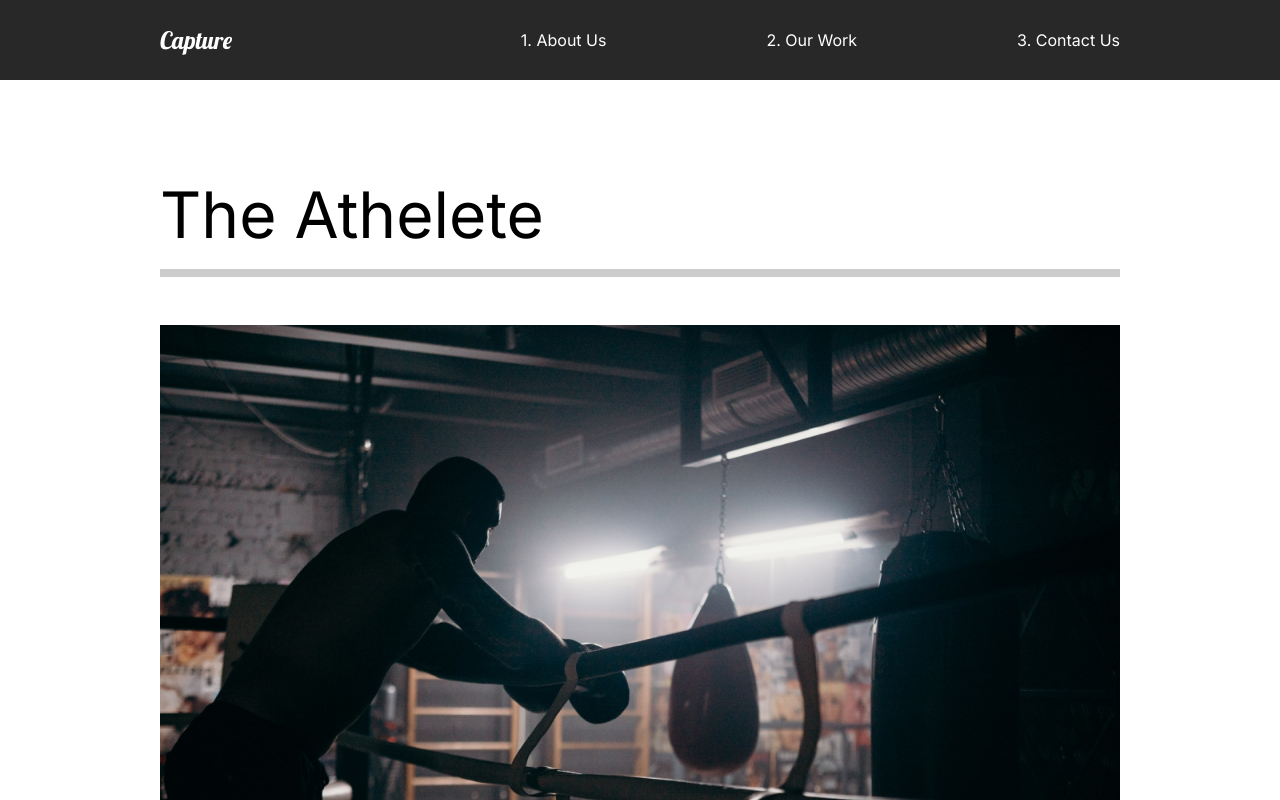
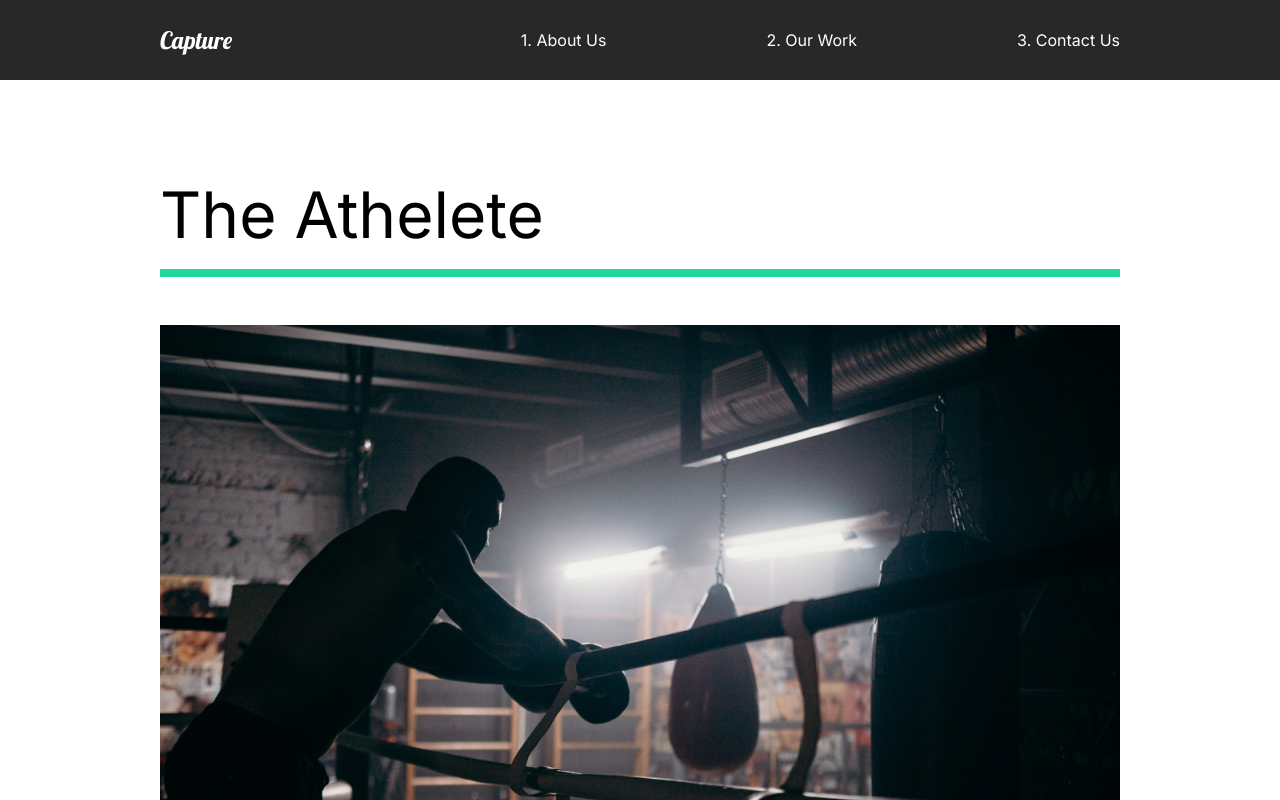
Before and after one commit to jurajrc/the-creative-react-course-capture, a React (Create React App) app: page /work in a window 1280 px wide. Shown: the top 800 px of the page. Built offline with nearby package versions, Linux system fonts and the light colour scheme.

Commit message:
14. anime slider OurWork

```diff
--- a/src/animation.js
+++ b/src/animation.js
@@ -7,14 +7,13 @@ export const pageAnimation = {
         opacity: 1,
         y: 0,
         transition: {
-            duration: 1,
+            duration: 0.5,
             when: "beforeChildren",
             staggerChildren: 0.25,
         },
     },
     exit: {
         opacity: 0,
-        y: 300,
         transition: {
             duration: 0.5,
         },
@@ -53,3 +52,27 @@ export const zoomImg = {
             duration: 0.75 }
     }
 }
+export const lineAnim = {
+    hidden: { width: "0%" },
+    show: {
+        width: "100%",
+        transition: { duration: 1 }
+    }
+}
+
+export const slider = {
+    hidden: { x: '-130%', skew: '45deg' },
+    show: {
+        x: '100%',
+        skew: '0deg',
+        transition: { ease: "easeOut", duration: 0.5 }
+    }
+}
+
+export const sliderContainer = {
+    hidden: {opacity: 1},
+    show: {
+        opacity: 1,
+        transition: { ease: "easeOut", staggerChildren: 0.15 }
+    }
+}
--- a/src/conponents/ServicesSection.js
+++ b/src/conponents/ServicesSection.js
@@ -9,7 +9,7 @@ import home2 from '../img/home2.png';
 
 // style
 import styled from 'styled-components';
-import { About, Description, Image, Hide } from '../styles'
+import { About, Description, Image } from '../styles'
 
 const ServicesSection = () => {
     return (
--- a/src/pages/OurWork.js
+++ b/src/pages/OurWork.js
@@ -9,23 +9,32 @@ import goodtimes from '../img/goodtimes-small.png'
 
 // Anomation
 import { motion } from 'framer-motion';
-import { pageAnimation } from '../animation';
+import { pageAnimation, fade, zoomImg, lineAnim, slider, sliderContainer } from '../animation';
+
 
 
 const OurWork = () => {
     return (
         <Work
-            exit="exit"
-            variants={pageAnimation}
-            initial="hidden"
-            animate="show"
-            style={{background: "#fff"}}
+        exit="exit"
+        variants={pageAnimation}
+        initial="hidden"
+        animate="show"
+        style={{background: "#fff"}}
         >
+            <motion.div variants={sliderContainer}>
+                <Frame1 variants={slider} ></Frame1>
+                <Frame2 variants={slider} ></Frame2>
+                <Frame3 variants={slider} ></Frame3>
+                <Frame4 variants={slider} ></Frame4>
+            </motion.div>
             <Movie>
-                <h2>The Athelete</h2>
-                <div className="line"></div>
+                <motion.h2 variants={fade} >The Athelete</motion.h2>
+                <motion.div variants={lineAnim} className="line"></motion.div>
                 <Link to="/work/the-athlete" >
-                    <img src={athlete} alt="athlete" />
+                    <Hide>
+                        <motion.img variants={zoomImg} src={athlete} alt="athlete" />
+                    </Hide>
                 </Link>
             </Movie>
             <Movie>
@@ -58,7 +67,7 @@ const Movie = styled.div`
     padding-bottom: 10rem;
     .line {
         height: 0.5rem;
-        background: #ccc;
+        background: #23d997;
         margin-bottom: 3rem;
     }
     img {
@@ -68,4 +77,27 @@ const Movie = styled.div`
     }
 `
 
+const Hide = styled.div`
+    overflow: hidden;
+`
+
+const Frame1 = styled(motion.div)`
+    position: fixed;
+    left: 0;
+    top: 10%;
+    width: 100%;
+    height: 100vh;
+    background: #fffebf;
+    z-index: 2;
+`
+const Frame2 = styled(Frame1)`
+    background: #ff8efb;
+`
+const Frame3 = styled(Frame1)`
+    background: #8ed2ff;
+`
+const Frame4 = styled(Frame1)`
+    background: #8effa0;
+`
+
 export default OurWork
```
